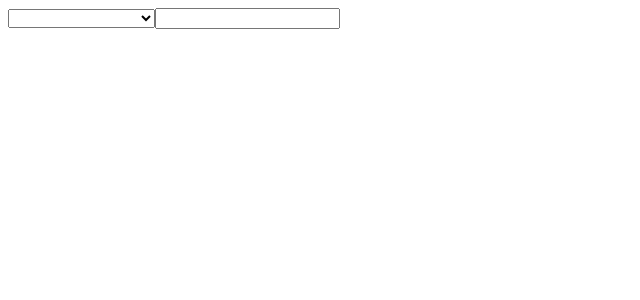
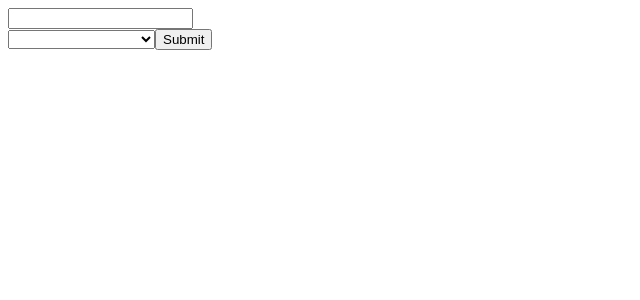
Before and after one commit to Kamilnaja/filterComboBox, an Angular app: page / in a window 1280 px wide. Shown: the top 300 px of the page, without its empty margins (0-640 px from the left). Built offline with nearby package versions, Linux system fonts and the light colour scheme.

Commit message:
added method for converting value into object

```diff
--- a/src/app/combo/combo.component.html
+++ b/src/app/combo/combo.component.html
@@ -1,8 +1,10 @@
 <ng-container>
+  <input type="text" [value]="mapValueIntoObject(sportControl.value)?.description">
+  <br />
     <select name="select" id="select" [formControl]="selectedSport">
-      <option *ngFor="let item of sportsList" [value]="item.description">
+      <option *ngFor="let item of sportsList" [value]="item.value">
         {{item.description}}
       </option>
     </select>
-    <input type="text" [value]="sportControl.value">
-</ng-container>
+    <input type="submit" (click)="handleSubmit()">
+  </ng-container>
--- a/src/app/combo/combo.component.ts
+++ b/src/app/combo/combo.component.ts
@@ -24,7 +24,6 @@ export class ComboComponent implements OnInit, OnChanges, OnDestroy {
   }
 
   ngOnChanges(): void {
-
   }
 
   ngOnDestroy(): void {
@@ -34,4 +33,15 @@ export class ComboComponent implements OnInit, OnChanges, OnDestroy {
   public get sportControl(): AbstractControl {
     return this.selectedSport;
   }
+
+  public handleSubmit() {
+    console.log(this.selectedSport.value);
+  }
+
+  /*
+  ** get form value and returns object
+  */
+  public mapValueIntoObject(value: string): DictionaryValue {
+    return this.sportsList.find(item => item.value === value);
+  }
 }
```
